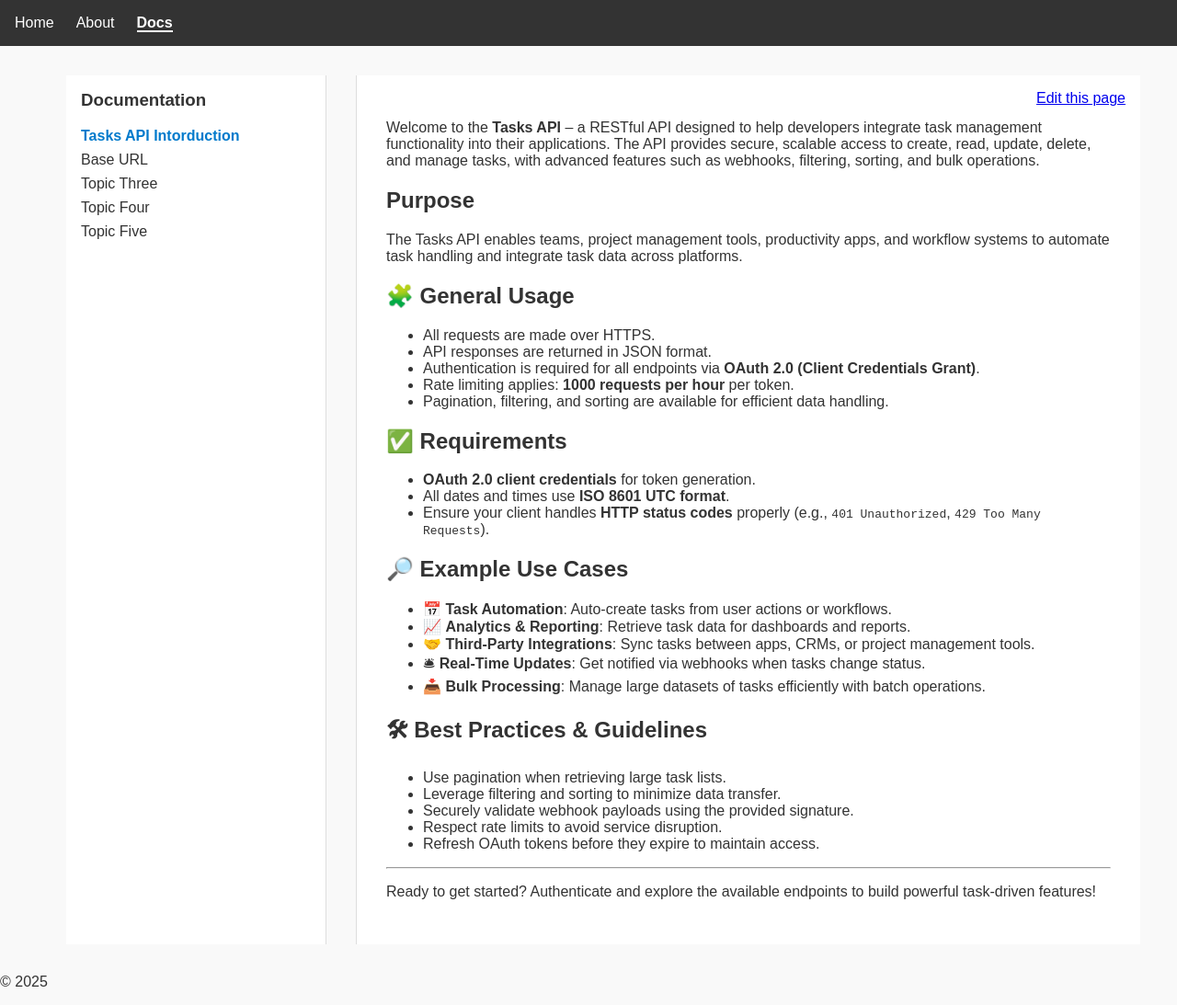
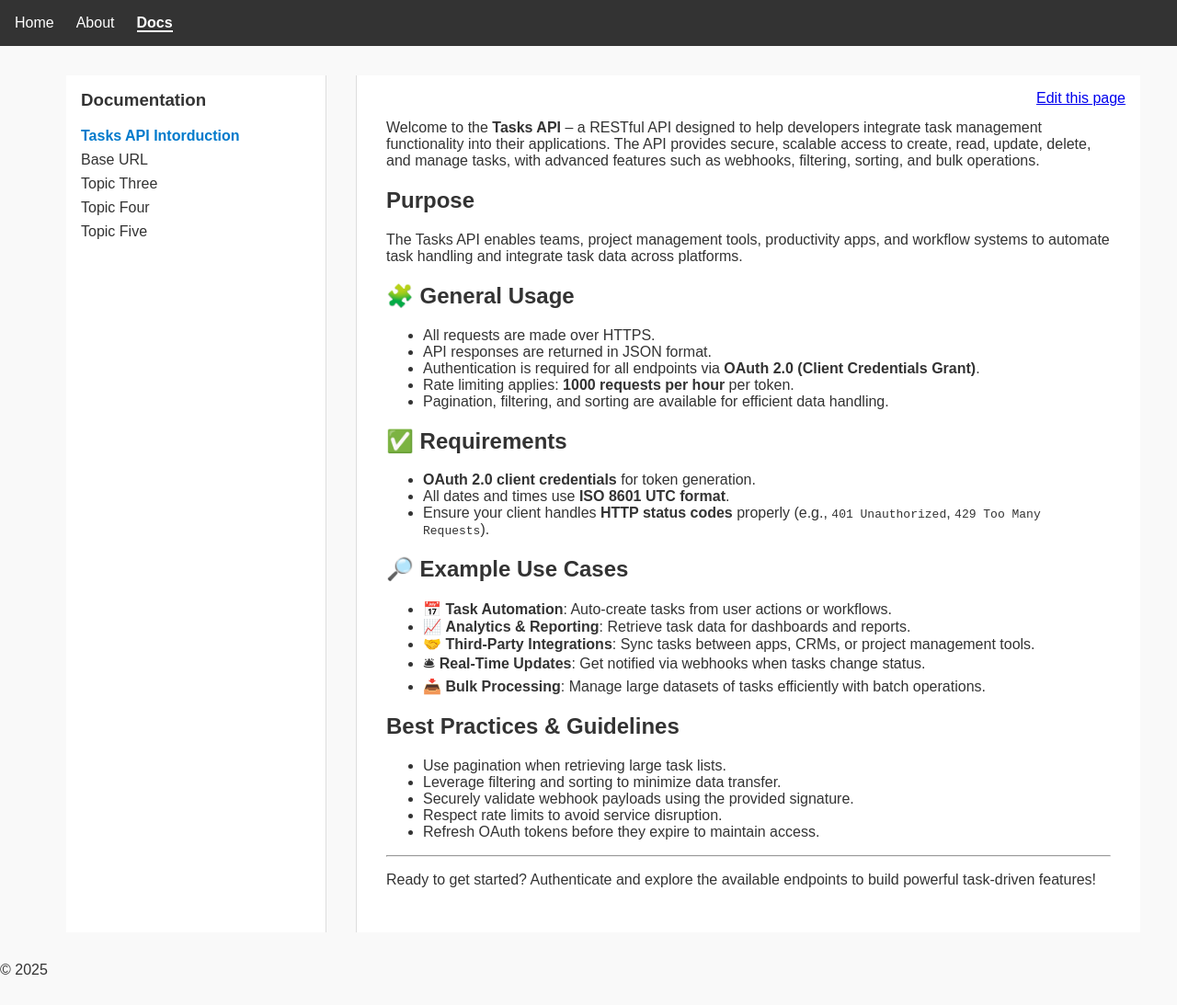
Before and after one commit to smarvin/gl-copy-site, a Jekyll site: the page built from docs/topic-one.md, in a window 1280 px wide. Shown: the whole page at 92% size. Built offline with Jekyll 4.4.1, drawn with Linux system fonts in a browser that asks for light colours.

```diff
--- a/docs/topic-one.md
+++ b/docs/topic-one.md
@@ -28,7 +28,7 @@ The Tasks API enables teams, project management tools, productivity apps, and wo
 - 🛎 **Real-Time Updates**: Get notified via webhooks when tasks change status.
 - 📥 **Bulk Processing**: Manage large datasets of tasks efficiently with batch operations.
 
-## 🛠 Best Practices & Guidelines
+## Best Practices & Guidelines
 - Use pagination when retrieving large task lists.
 - Leverage filtering and sorting to minimize data transfer.
 - Securely validate webhook payloads using the provided signature.
```
